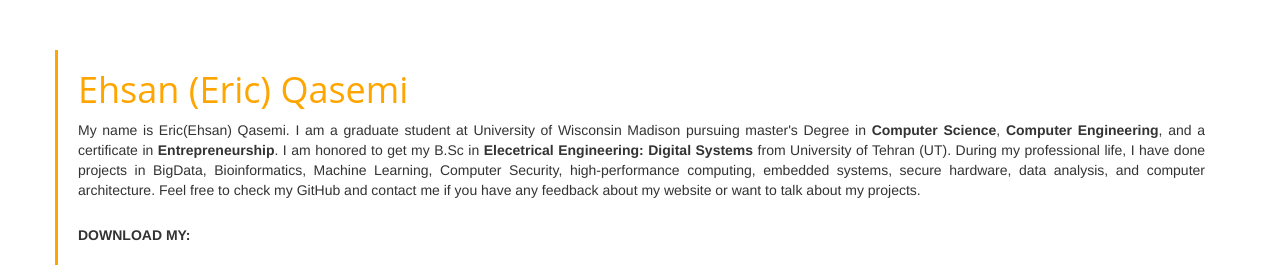
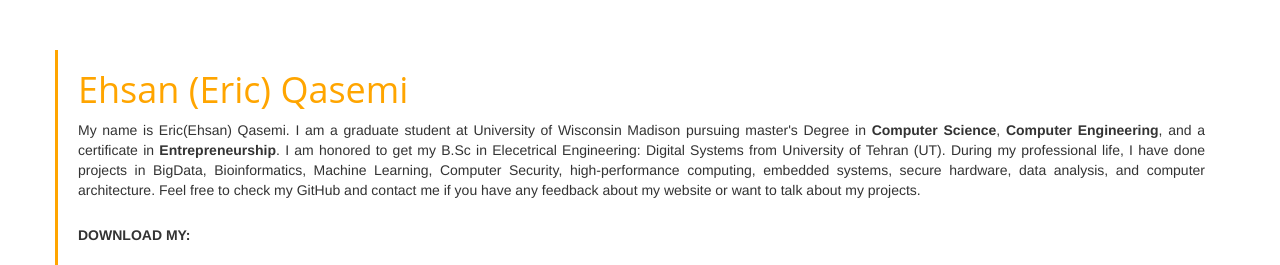
Before and after one commit to proska/proska.github.io, a plain HTML site: page index.html in a window 1280 px wide. Shown: the part 820-1085 px from the top of the page. Drawn offline with Linux system fonts and the light colour scheme.

Commit message:
some edits

```diff
--- a/index.html
+++ b/index.html
@@ -91,7 +91,7 @@
 		<div class="col-md-12" align="justify" >
 			<h1 style="color:orange">Ehsan (Eric) Qasemi</h1>
 				<p>
-				My name is Eric(Ehsan) Qasemi. I am a graduate student at University of Wisconsin Madison pursuing master's Degree in <b>Computer Science</b>, <b>Computer Engineering</b>, and a certificate in <b>Entrepreneurship</b>. I am honored to get my B.Sc in <b>Elecetrical Engineering: Digital Systems</b> from University of Tehran (UT). During my professional life, I have done projects in BigData, Bioinformatics, Machine Learning, Computer Security, high-performance computing, embedded systems, secure hardware, data analysis, and computer architecture. Feel free to check my GitHub and contact me if you have any feedback about my website or want to talk about my projects.
+				My name is Eric(Ehsan) Qasemi. I am a graduate student at University of Wisconsin Madison pursuing master's Degree in <b>Computer Science</b>, <b>Computer Engineering</b>, and a certificate in <b>Entrepreneurship</b>. I am honored to get my B.Sc in Elecetrical Engineering: Digital Systems from University of Tehran (UT). During my professional life, I have done projects in BigData, Bioinformatics, Machine Learning, Computer Security, high-performance computing, embedded systems, secure hardware, data analysis, and computer architecture. Feel free to check my GitHub and contact me if you have any feedback about my website or want to talk about my projects.
 				</p>
 				<p style="font-weight:bold">DOWNLOAD MY:</p>
 				<a href="assets/pdf/ML_EhsanQasemi_Resume.pdf" class="btn btn-primary btn-lg" style="color:white;background-color:#FAD000">RESUME</a>
```
